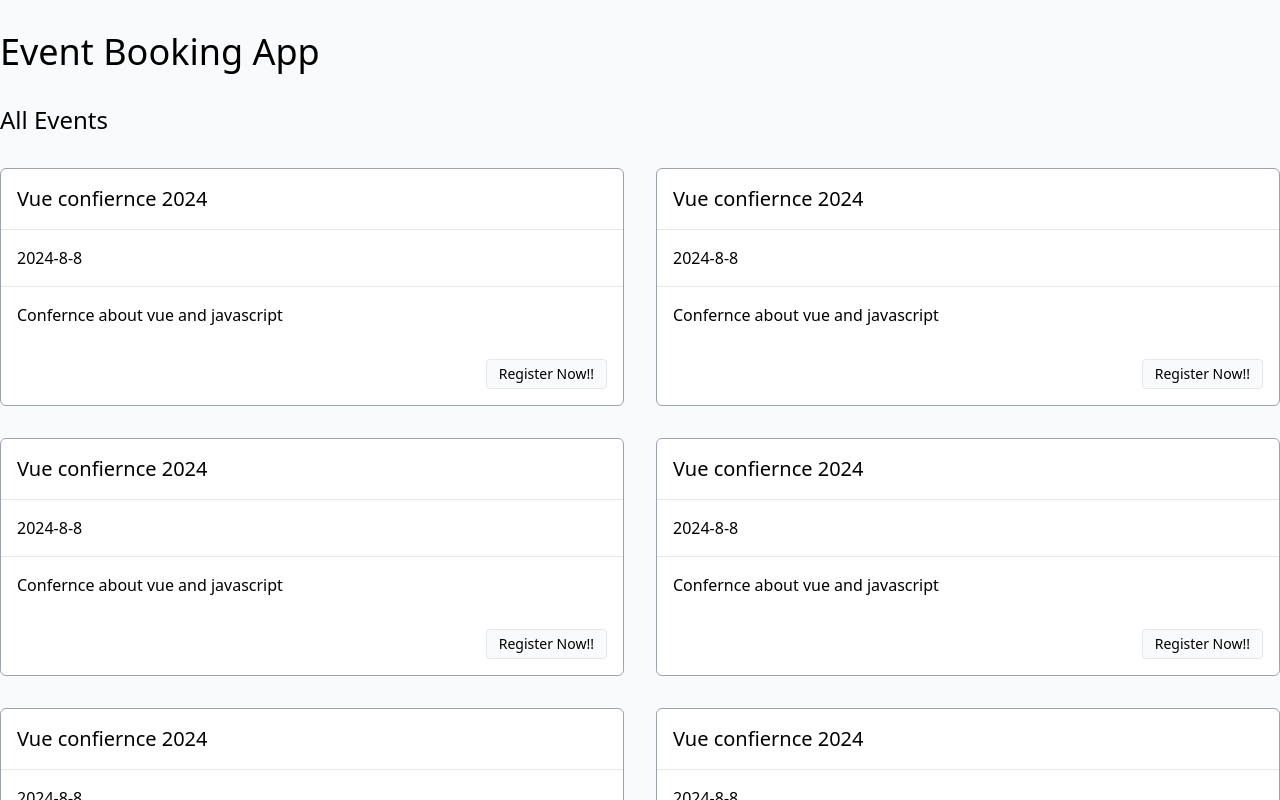
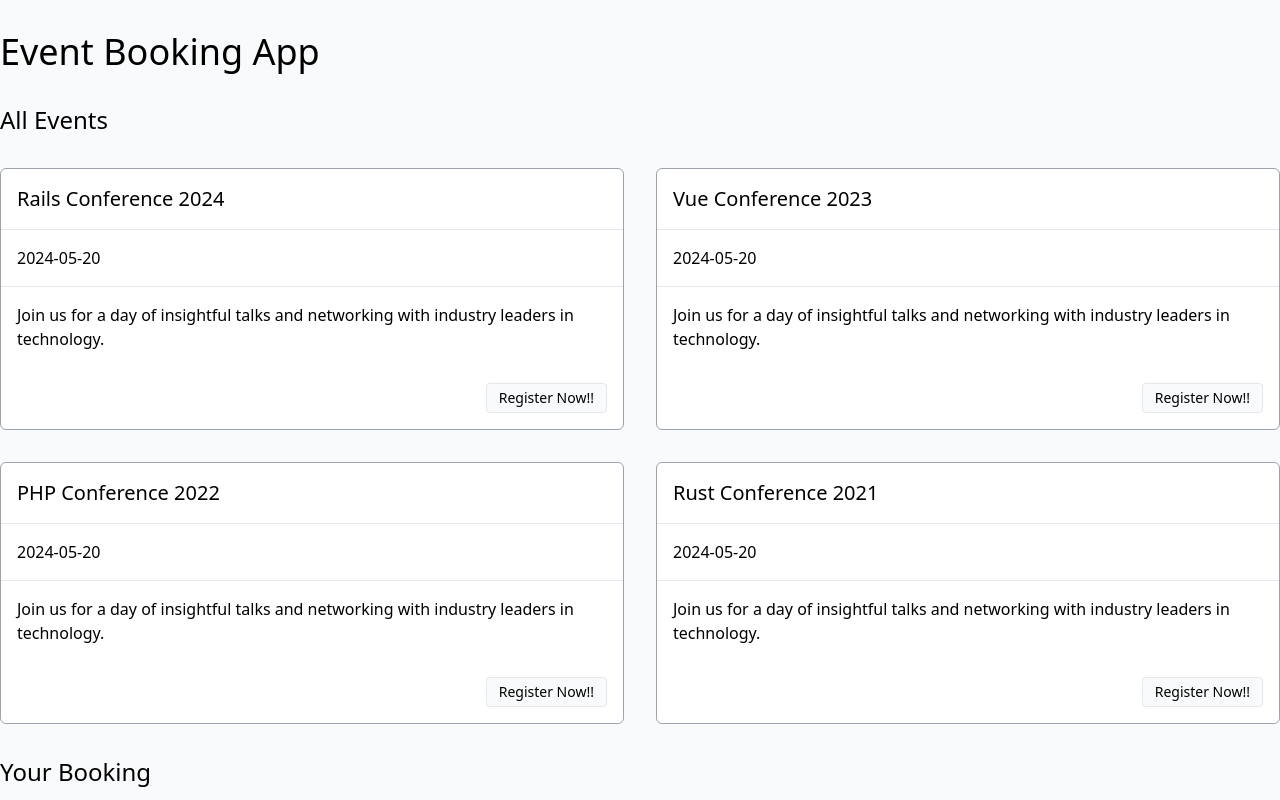
Before and after one commit to EslamKamel89/event_registeration_vue, a Vue app: page / in a window 1280 px wide. Shown: the top 800 px of the page. Built offline with nearby package versions, Linux system fonts and the light colour scheme; data requests are answered from the project's data file.

Commit message:
fetching events and booking and registering new bookings

```diff
--- /dev/null
+++ b/db.json
@@ -0,0 +1,69 @@
+{
+  "events": [
+    {
+      "id": "1",
+      "title": "Rails Conference 2024",
+      "date": "2024-05-20",
+      "description": "Join us for a day of insightful talks and networking with industry leaders in technology.",
+      "location": "Convention Center, Downtown"
+    },
+    {
+      "id": "2",
+      "title": "Vue Conference 2023",
+      "date": "2024-05-20",
+      "description": "Join us for a day of insightful talks and networking with industry leaders in technology.",
+      "location": "Convention Center, Downtown"
+    },
+    {
+      "id": "3",
+      "title": "PHP Conference 2022",
+      "date": "2024-05-20",
+      "description": "Join us for a day of insightful talks and networking with industry leaders in technology.",
+      "location": "Convention Center, Downtown"
+    },
+    {
+      "id": "4",
+      "title": "Rust Conference 2021",
+      "date": "2024-05-20",
+      "description": "Join us for a day of insightful talks and networking with industry leaders in technology.",
+      "location": "Convention Center, Downtown"
+    }
+  ],
+  "bookings": [
+    {
+      "id": "1715871265242",
+      "userId": 1,
+      "eventId": "2",
+      "eventTitle": "Vue Conference 2023",
+      "status": "confirmed"
+    },
+    {
+      "id": "1715872699695",
+      "userId": 1,
+      "eventId": "4",
+      "eventTitle": "Rust Conference 2021",
+      "status": "confirmed"
+    },
+    {
+      "id": "1736064646756",
+      "userId": "1",
+      "eventId": "3",
+      "eventTitle": "PHP Conference 2022",
+      "status": "confirmed"
+    },
+    {
+      "id": "1736064650123",
+      "userId": "1",
+      "eventId": "4",
+      "eventTitle": "Rust Conference 2021",
+      "status": "confirmed"
+    },
+    {
+      "id": "1736064653899",
+      "userId": "1",
+      "eventId": "1",
+      "eventTitle": "Rails Conference 2024",
+      "status": "confirmed"
+    }
+  ]
+}
--- a/package.json
+++ b/package.json
@@ -10,7 +10,8 @@
     "build-only": "vite build",
     "type-check": "vue-tsc --build",
     "lint": "eslint . --fix",
-    "format": "prettier --write src/"
+    "format": "prettier --write src/",
+    "server": "json-server --watch db.json"
   },
   "dependencies": {
     "vue": "^3.5.13"
@@ -25,6 +26,7 @@
     "autoprefixer": "^10.4.20",
     "eslint": "^9.14.0",
     "eslint-plugin-vue": "^9.30.0",
+    "json-server": "^1.0.0-beta.3",
     "npm-run-all2": "^7.0.2",
     "postcss": "^8.4.49",
     "prettier": "^3.3.3",
--- a/src/App.vue
+++ b/src/App.vue
@@ -3,22 +3,100 @@
     <h1 class="text-4xl font-medium">Event Booking App</h1>
     <h2 class="text-2xl font-medium">All Events</h2>
     <section class="grid grid-cols-1 md:grid-cols-2 gap-8">
-      <EventCard
-        v-for="i in 8"
-        :key="i"
-        title="Vue confiernce 2024"
-        when="2024-8-8"
-        description="Confernce about vue and javascript"
-        @register="(id: number) => console.log(id)"
-      />
+      <template v-if="!eventLoading">
+        <EventCard
+          v-for="ev in events"
+          :key="ev.id"
+          :title="ev.title"
+          :when="ev.date"
+          :description="ev.description"
+          @register="(id: string) => handleRegisteration(ev)"
+        />
+      </template>
+      <template v-else>
+        <LoadingEventCard v-for="i in 8" :key="i" />
+      </template>
     </section>
+
     <h2 class="text-2xl font-medium">Your Booking</h2>
     <section class="grid grid-cols-1 gap-8">
-      <BookingItem v-for="index in 3" :key="index" title="Rails Confernce 2024"></BookingItem>
+      <template v-if="!bookingsLoading">
+        <BookingItem
+          v-for="booking in bookings"
+          :key="booking.id"
+          :title="booking.eventTitle"
+        ></BookingItem>
+      </template>
+      <template v-else>
+        <BookingItemLoading v-for="i in 4" :key="i" />
+      </template>
     </section>
   </main>
 </template>
 <script setup lang="ts">
 import EventCard from '@/components/EventCard.vue';
+import { onMounted, ref } from 'vue';
 import BookingItem from './components/BookingItem.vue';
+import BookingItemLoading from './components/BookingItemLoading.vue';
+import LoadingEventCard from './components/LoadingEventCard.vue';
+type Event = {
+  id: string;
+  title: string;
+  date: string;
+  description: string;
+  location: string;
+};
+type Booking = {
+  id: string;
+  userId: string;
+  eventId: string;
+  eventTitle: string;
+  status: 'pending' | 'canceled' | 'confirmed';
+};
+const events = ref<Event[]>([]);
+const eventLoading = ref<boolean>(false);
+const bookings = ref<Booking[]>([]);
+const bookingsLoading = ref<boolean>(false);
+const fetchEvents = async () => {
+  eventLoading.value = true;
+  try {
+    const response = await fetch('http://localhost:3000/events');
+    events.value = await response.json();
+    console.log(events.value);
+  } catch (error) {
+    console.log(error);
+  }
+  eventLoading.value = false;
+};
+const fetchBookings = async () => {
+  try {
+    bookingsLoading.value = true;
+    const response = await fetch('http://localhost:3000/bookings');
+    bookings.value = await response.json();
+  } catch (error) {
+    console.log(error);
+  }
+  bookingsLoading.value = false;
+};
+onMounted(() => {
+  fetchEvents();
+  fetchBookings();
+});
+
+const handleRegisteration = async (event: Event) => {
+  const newBooking: Booking = {
+    id: Date.now().toString(),
+    userId: '1',
+    eventId: event.id,
+    eventTitle: event.title,
+    status: 'confirmed',
+  };
+  bookings.value.push(newBooking);
+  const response = await fetch('http://localhost:3000/bookings', {
+    method: 'POST',
+    headers: { 'Content-Type': 'application/json' },
+    body: JSON.stringify(newBooking),
+  });
+  console.log('register event ', response);
+};
 </script>
--- /dev/null
+++ b/src/components/BookingItemLoading.vue
@@ -0,0 +1,11 @@
+<script setup lang="ts">
+import RoundedCard from './RoundedCard.vue';
+</script>
+
+<template>
+  <RoundedCard>
+    <div class="space-y-2 animate-pulse">
+      <div class="p-4 border-b border-gray-200 h-7 bg-gray-300"></div>
+    </div>
+  </RoundedCard>
+</template>
--- a/src/components/EventCard.vue
+++ b/src/components/EventCard.vue
@@ -4,7 +4,7 @@
     <template #default>{{ when }}</template>
     <template #description>{{ description }}</template>
     <template #footer>
-      <VueButton variant="default" @click="emit('register', 1)">
+      <VueButton variant="default" @click="emit('register', '1')">
         <template #content>
           <div>Register Now!!</div>
         </template>
@@ -32,6 +32,6 @@ defineProps({
 });
 
 const emit = defineEmits<{
-  register: [id: number];
+  register: [id: string];
 }>();
 </script>
--- /dev/null
+++ b/src/components/LoadingEventCard.vue
@@ -0,0 +1,16 @@
+<script setup lang="ts">
+import RoundedCard from './RoundedCard.vue';
+</script>
+
+<template>
+  <RoundedCard>
+    <div class="space-y-2 animate-pulse">
+      <div class="p-4 border-b border-gray-200 h-7 bg-gray-300"></div>
+      <div class="p-4 border-b border-gray-200 h-5 bg-gray-300"></div>
+      <div class="h-5 bg-gray-300"></div>
+      <div class="flex justify-end p-4">
+        <div class="h-9 w-24 bg-gray-300 rounded-full"></div>
+      </div>
+    </div>
+  </RoundedCard>
+</template>
```
Also changed, not shown: 1 other file (tests, documents, lock files or other folders).
